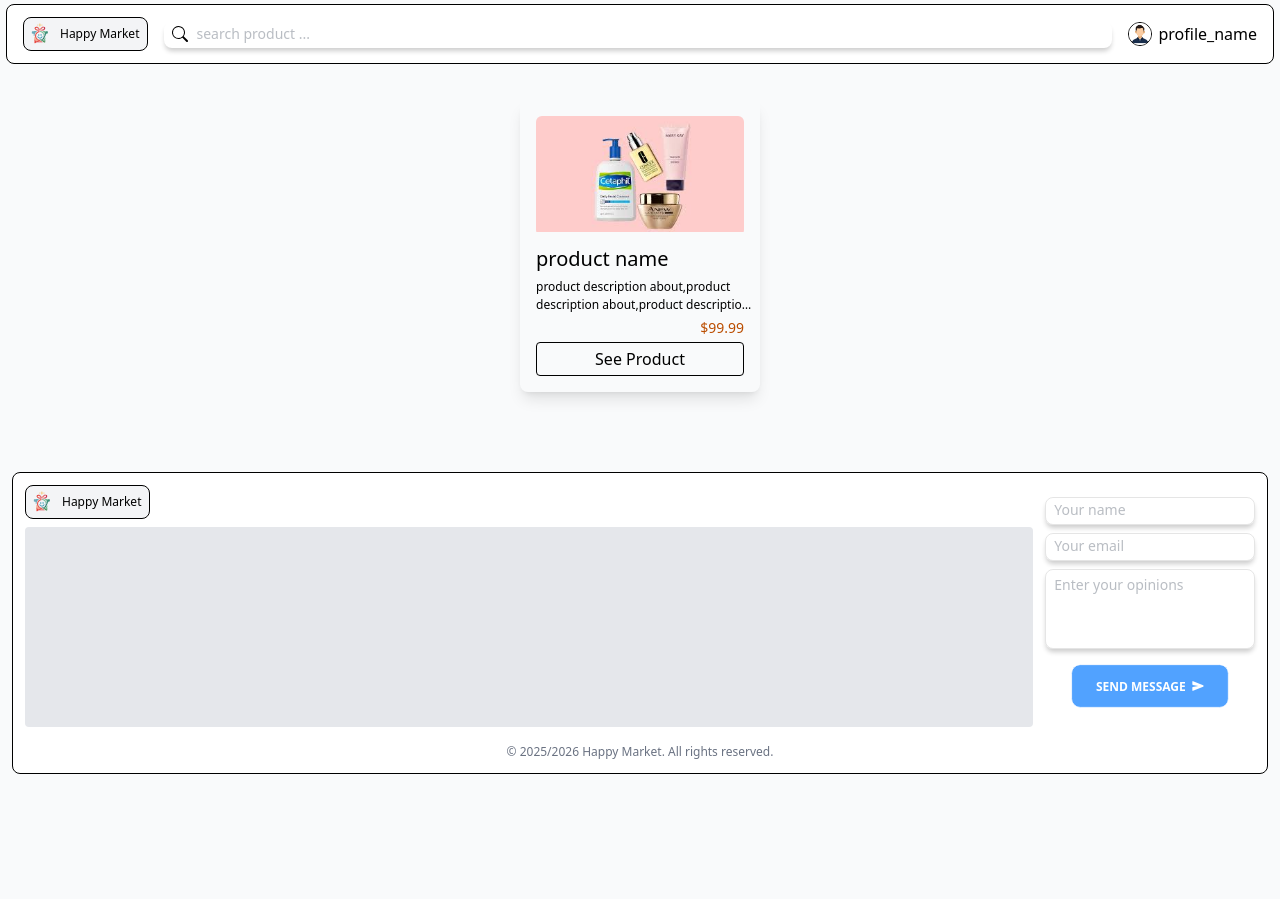
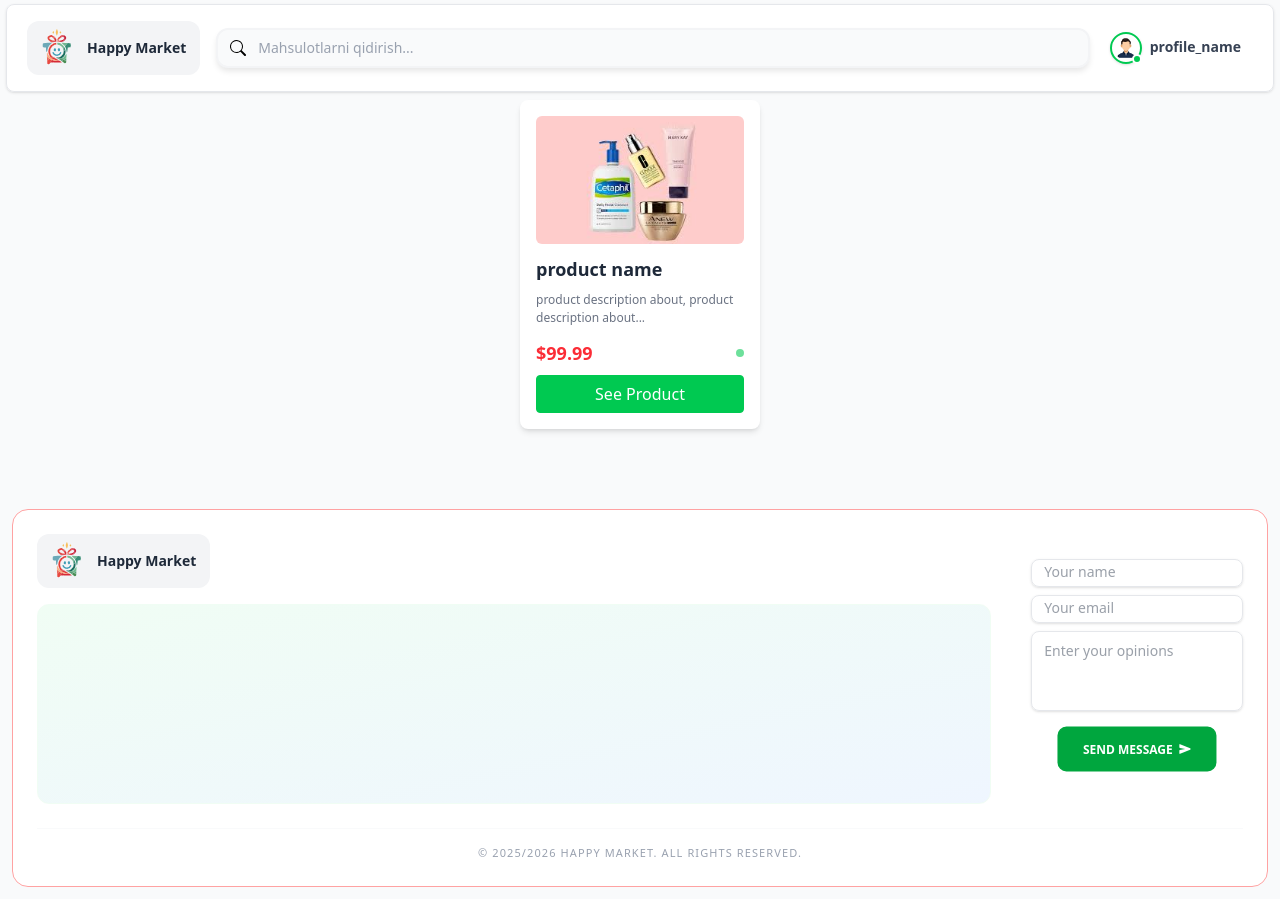
Before and after one commit to rax1mjon/happy_market, a React (Vite) app: page /home in a window 1280 px wide. Before the commit the page ends 800 px from the top, so only its background shows below. Built offline with nearby package versions, Linux system fonts and the light colour scheme.

Commit message:
add animation al of components

```diff
--- a/src/Components/Home/Home.jsx
+++ b/src/Components/Home/Home.jsx
@@ -4,20 +4,43 @@
 const Home = () => {
   return (
     <section className="flex items-center justify-center mb-20">
-      <div className=" shadow-lg rounded-lg p-4 flex flex-col gap-2 w-60">
-        <div className="w-full h-30 overflow-hidden rounded-md">
-          <img src={product} alt="" />
+      <div
+        className="group shadow-md rounded-lg p-4 flex flex-col gap-3 w-60 bg-white
+            transition-all duration-500 ease-out
+            /* Ring o'lchamni buzmaydi, rotate esa nozik qiyalik beradi */
+            hover:ring-1 hover:ring-green-400 hover:shadow-lg
+            hover:rotate-[1.5deg]"
+      >
+        <div className="w-full h-32 overflow-hidden rounded-md">
+          <img
+            src={product}
+            alt="product"
+            className="w-full h-full object-cover transition-transform duration-700
+                 group-hover:scale-110 group-hover:-rotate-1"
+          />
         </div>
 
-        <div className="flex flex-col gap-1">
-          <h2 className="text-[20px]">product name</h2>
-          <p className="line-clamp-2 w-55 text-[12px]">
-            product description about,product description about,product
-            description about{" "}
+        <div className="flex flex-col gap-2">
+          <h2 className="text-[18px] font-semibold text-gray-800 transition-colors duration-300 group-hover:text-green-600">
+            product name
+          </h2>
+          <p className="line-clamp-2 w-full text-[12px] text-gray-500">
+            product description about, product description about...
           </p>
-          <span className="text-sm self-end text-amber-700 text-shadow-blue-900">$99.99</span>
 
-          <button className="border rounded py-1">See Product</button>
+          <div className="flex justify-between items-center mt-1">
+            <span className="text-lg font-bold text-red-500">$99.99</span>
+            <span className="w-2 h-2 bg-green-500 rounded-full animate-pulse"></span>
+          </div>
+
+          <button
+            className="w-full border border-green-500 bg-green-500 text-white rounded py-1.5 font-medium
+                       transition-all duration-300
+                       hover:bg-white hover:text-green-600
+                       active:scale-95"
+          >
+            See Product
+          </button>
         </div>
       </div>
     </section>
--- a/src/assets/Components/Footer/Footer.jsx
+++ b/src/assets/Components/Footer/Footer.jsx
@@ -1,81 +1,92 @@
-import React from "react";
-import { logo } from "../../images";
-import { NavLink } from "react-router-dom";
+import LogoBtn from "../LogoBtn/LogoBtn";
 
 const Footer = () => {
   const handleSubmit = (event) => {
     event.preventDefault();
-    // Implement form submission logic here
     console.log("Form submitted");
   };
+
   return (
-    <footer className="custom_container">
-      <div className="footer-wrapper py-3 px-3 w-full flex flex-col justify-center items-center gap-4 border rounded-lg z-50 bg-white">
-        <div className="flex gap-3 justify-around items-center w-full">
-          <div className="flex flex-col flex-1 gap-2 items-start">
-            <NavLink
-              to="/home"
-              className="flex gap-1 items-center justify-self-start border rounded-lg bg-gray-100 py-1 pr-2  transition-all duration-150 hover:shadow-md hover:-translate-x-0.2 hover:scale-102 active:scale-100 active:translate-x-0"
-            >
-              <div className="header-brand w-8 h-6">
-                <img src={logo} alt="" />
-              </div>
-              <span className="whitespace-nowrap text-[12px] ">
-                Happy Market
-              </span>
-            </NavLink>
+    <footer className="custom_container mb-4">
 
-            <div className=" w-[100%] h-50 bg-gray-200 rounded "></div>
+      <div className="footer-wrapper py-6 px-6 w-full flex flex-col justify-center items-center gap-6 border border-red-300 rounded-2xl z-50 bg-white transition-all duration-300 hover:shadow-md hover:shadow-green-50">
+        <div className="flex gap-10 justify-around items-center w-full">
+          <div className="flex flex-col flex-1 gap-4 items-start">
+            <LogoBtn />
+            <div className="w-full h-50 bg-gradient-to-br from-green-50 to-blue-50 rounded-xl border border-green-50"></div>
           </div>
 
           <form className="flex flex-col gap-2">
             <input
-              className="p-1 pl-2 placeholder:text-[14px]  focus:outline-none border border-black/10 focus:border-black rounded-lg text-gray-700/70 text-[12px] focus:bg-gray-300/20 transition-all duration-150  shadow-[0_4px_5px_-1px_rgba(0,0,0,0.2)] w-full"
+              className="p-1 pl-3 placeholder:text-[14px] focus:outline-none border border-gray-200
+               focus:border-green-500 focus:ring-2 focus:ring-green-100 rounded-lg
+               text-gray-700 text-[12px] focus:bg-white transition-all duration-300
+               shadow-sm w-full focus:-translate-y-0.5"
               type="text"
               placeholder="Your name"
             />
+
             <input
-              className="p-1 pl-2 placeholder:text-[14px]  focus:outline-none border border-black/10 focus:border-black rounded-lg text-gray-700/70 text-[12px] focus:bg-gray-300/20 transition-all duration-150  shadow-[0_4px_5px_-1px_rgba(0,0,0,0.2)] w-full"
-              type="mail"
+              className="p-1 pl-3 placeholder:text-[14px] focus:outline-none border border-gray-200
+               focus:border-green-500 focus:ring-2 focus:ring-green-100 rounded-lg
+               text-gray-700 text-[12px] focus:bg-white transition-all duration-300
+               shadow-sm w-full focus:-translate-y-0.5"
+              type="email"
               placeholder="Your email"
             />
+
             <textarea
-              className="resize-none p-1 pl-2 placeholder:text-[14px] h-20  focus:outline-none border border-black/10 focus:border-black rounded-lg text-gray-700/70 text-[12px] focus:bg-gray-300/20 transition-all duration-150  shadow-[0_4px_5px_-1px_rgba(0,0,0,0.2)] w-full"
-              name=""
-              id=""
+              className="resize-none p-2 pl-3 placeholder:text-[14px] h-20 focus:outline-none
+               border border-gray-200 focus:border-green-500 focus:ring-2 focus:ring-green-100
+               rounded-lg text-gray-700 text-[12px] focus:bg-white transition-all
+               duration-300 shadow-sm w-full focus:-translate-y-0.5"
               placeholder="Enter your opinions"
             ></textarea>
+
             <button
               type="submit"
               onClick={(e) => handleSubmit(e)}
-              class="relative bottom-0 flex justify-center items-center gap-2 border border-black-10 hover:border-[#000] rounded-xl text-[#FFF] font-black bg-blue-400 uppercase px-8 py-4 z-10 overflow-hidden ease-in-out duration-700 group hover:text-[#000] hover:bg-[#FFF] active:scale-65 active:duration-0 focus:bg-[#FFF] focus:text-[#000] isolation-auto before:absolute before:w-full before:transition-all before:duration-700 before:hover:w-full before:-left-full before:hover:left-0 before:rounded-full before:bg-[#FFF] before:-z-10 before:aspect-square before:hover:scale-150 before:hover:duration-700 scale-75"
+              className="relative flex justify-center items-center gap-2 border-2 border-green-600
+               rounded-xl text-white font-black bg-green-600 uppercase px-8 py-4
+               overflow-hidden transition-all duration-300 group
+               /* Hoverda qizil emas, ko'k rang ishlatildi */
+               hover:bg-white hover:text-blue-600 hover:border-blue-500
+               active:scale-90 scale-75
+               isolation-auto before:absolute before:w-full before:h-full
+               before:bg-blue-50 before:left-full before:hover:left-0
+               before:transition-all before:duration-500 before:-z-10 before:ease-in-out"
             >
-              <span class="truncate eaes-in-out duration-300 group-active:-translate-x-96 group-focus:translate-x-96">
+              <span className="truncate transition-all duration-300 group-hover:tracking-wider">
                 Send Message
               </span>
-              <div class="absolute flex flex-row justify-center items-center gap-2 -translate-x-96 eaes-in-out duration-300 group-active:translate-x-0 group-focus:translate-x-0">
-                <div class="animate-spin size-4 border-2 border-[#000] border-t-transparent rounded-full"></div>
-                Processing...
-              </div>
+
               <svg
-                class="fill-[#FFF] group-hover:fill-[#000] group-hover:-translate-x-0 group-active:translate-x-96 group-active:duration-0 group-focus:translate-x-96 group-focus:fill-[#000] ease-in-out duration-200"
-                stroke="currentColor"
-                fill="currentColor"
-                stroke-width="0"
+                className="fill-current transition-all duration-300
+                 group-hover:translate-x-1 group-hover:-translate-y-1
+                 /* Ikonka hoverda ko'k bo'ladi */
+                 group-hover:text-blue-500 group-active:translate-x-10"
                 viewBox="0 0 512 512"
                 height="16"
                 width="16"
-                xmlns="http://www.w3.org/2000/svg"
+                xmlns="www.w3.org"
               >
                 <path d="m476.59 227.05-.16-.07L49.35 49.84A23.56 23.56 0 0 0 27.14 52 24.65 24.65 0 0 0 16 72.59v113.29a24 24 0 0 0 19.52 23.57l232.93 43.07a4 4 0 0 1 0 7.86L35.53 303.45A24 24 0 0 0 16 327v113.31A23.57 23.57 0 0 0 26.59 460a23.94 23.94 0 0 0 13.22 4 24.55 24.55 0 0 0 9.52-1.93L476.4 285.94l.19-.09a32 32 0 0 0 0-58.8z"></path>
               </svg>
+
+              {/* Spinner ham ko'k rangga moslandi */}
+              <div className="absolute inset-0 flex items-center justify-center opacity-0 group-focus:opacity-100 bg-white transition-opacity duration-300">
+                <div className="animate-spin size-5 border-3 border-blue-500 border-t-transparent rounded-full"></div>
+              </div>
             </button>
           </form>
         </div>
 
-        <span className="text-[12px] text-gray-500">
-          &copy; 2025/2026 Happy Market. All rights reserved.
-        </span>
+        {/* Copyright yozuvi uchun yuqoridan border qo'shildi */}
+        <div className="w-full pt-4 border-t border-gray-50 flex justify-center">
+          <span className="text-[11px] text-gray-400 tracking-widest uppercase">
+            &copy; 2025/2026 Happy Market. All rights reserved.
+          </span>
+        </div>
       </div>
     </footer>
   );
--- a/src/assets/Components/Header/Header.jsx
+++ b/src/assets/Components/Header/Header.jsx
@@ -1,42 +1,92 @@
-import React from "react";
-import { avatar, logo, search } from "../../images";
-import { NavLink } from "react-router-dom";
+import React, { useState, useEffect } from "react";
+import { avatar, search } from "../../images";
+import LogoBtn from "../LogoBtn/LogoBtn";
 
 const Header = () => {
+  const [isShrunk, setIsShrunk] = useState(false);
+
+  useEffect(() => {
+    const handleScroll = () => {
+      setIsShrunk(window.scrollY > 40);
+    };
+
+    window.addEventListener("scroll", handleScroll);
+    return () => window.removeEventListener("scroll", handleScroll);
+  }, []);
+
   const handleSearchChange = (event) => {
     const query = event.target.value;
-    // Implement search logic here, e.g., update state or call a search function
     console.log("Search query:", query);
   };
 
   return (
-    <header className="fixed top-1 left-1.5 right-1.5 border rounded-lg bg-white custom_container">
-      <div className="header-wrapper py-3 px-1 w-full flex justify-between items-center gap-4 ">
-        <NavLink
-          to="/home"
-          className="flex gap-1 items-center justify-self-start border rounded-lg bg-gray-100 py-1 pr-2  transition-all duration-150 hover:shadow-md hover:-translate-x-0.2 hover:scale-102 active:scale-100 active:translate-x-0"
+    <header
+      className={`fixed left-1.5 right-1.5 z-50 border rounded-lg bg-white/95 backdrop-blur-sm transition-all duration-500 ease-in-out
+      ${
+        isShrunk
+          ? "top-2 py-2 shadow-md border-red-200"
+          : "top-1 py-5 border-gray-200 shadow-sm"
+      } custom_container`}
+    >
+      <div
+        className={`header-wrapper px-2 w-full flex justify-between items-center gap-4 transition-all duration-500
+        ${isShrunk ? "scale-[0.98] py-1.5" : "scale-100 py-4"}`}
+      >
+        <div
+          className={`transition-transform duration-500 ${
+            isShrunk ? "scale-90" : "scale-100"
+          }`}
         >
-          <div className="header-brand w-8 h-6">
-            <img src={logo} alt="" />
-          </div>
-          <span className="whitespace-nowrap text-[12px] ">Happy Market</span>
-        </NavLink>
+          <LogoBtn />
+        </div>
 
-        <form className="flex-1 w-100 min-w-0 relative ">
+        <form className="flex-1 w-100 min-w-0 relative group">
           <input
-            className="[&::-webkit-search-cancel-button]:hidden [&::-webkit-search-cancel-button]:appearance-none p-1 pl-8 placeholder:text-[14px]  focus:outline-none focus:border focus:border-black rounded-lg text-gray-700/70 text-[12px] focus:bg-gray-300/20 transition-all duration-150  shadow-[0_4px_5px_-1px_rgba(0,0,0,0.2)] w-full"
+            className={`
+              w-full pl-10 pr-4 rounded-xl border-2 border-gray-100 bg-gray-50
+              text-sm text-gray-700 placeholder:text-gray-400
+              transition-all duration-500 ease-in-out
+              shadow-[0_4px_6px_-1px_rgba(0,0,0,0.1)]
+              focus:outline-none focus:bg-white focus:border-green-500
+              focus:ring-4 focus:ring-green-100 focus:scale-[1.01]
+              ${isShrunk ? "p-1.5" : "p-2"}
+              [&::-webkit-search-cancel-button]:hidden [&::-webkit-search-cancel-button]:appearance-none`}
             type="search"
-            placeholder="search product ..."
+            placeholder="Mahsulotlarni qidirish..."
             onChange={(e) => handleSearchChange(e)}
           />
-          <span class="absolute left-2 top-1/2 -translate-y-1/2 text-gray-400">
-            <img src={search} alt="" />
+
+          <span className="absolute left-3 top-1/2 -translate-y-1/2 transition-all duration-300 group-focus-within:scale-110 w-5 h-5 flex items-center justify-center">
+            <img
+              src={search}
+              alt="search"
+              className="transition-all duration-300 filter group-focus-within:sepia-[1] group-focus-within:hue-rotate-320 group-focus-within:saturate-[5]"
+            />
           </span>
+          <div className="absolute bottom-0 left-1/2 w-0 h-0.5 bg-red-500 transition-all duration-500 group-focus-within:w-[60%] group-focus-within:-translate-x-1/2 rounded-full" />
         </form>
 
-        <div className="flex gap-1.5 items-center">
-          <img className="w-6 h-6 rounded-[50%] border" src={avatar} alt="" />
-          <span className="whitespace-nowrap">profile_name</span>
+        <div
+          className={`flex gap-2 items-center group cursor-pointer p-1 pr-3 rounded-xl transition-all duration-500 hover:bg-gray-50
+          ${isShrunk ? "scale-90" : "scale-100"}`}
+        >
+          <div className="relative">
+            <img
+              className="w-8 h-8 rounded-full border-2 border-green-500 p-0.5 object-cover
+                 transition-all duration-300 ease-out
+                 group-hover:rotate-12 group-hover:scale-110 group-hover:border-blue-500 shadow-sm"
+              src={avatar}
+              alt="profile"
+            />
+            <span className="absolute bottom-0 right-0 w-2.5 h-2.5 bg-green-500 border-2 border-white rounded-full"></span>
+          </div>
+
+          <div className="flex flex-col">
+            <span className="whitespace-nowrap text-sm font-semibold text-gray-700 transition-all duration-300 group-hover:text-blue-600 group-hover:translate-x-1">
+              profile_name
+            </span>
+            <div className="h-0.5 w-0 bg-green-500 transition-all duration-300 group-hover:w-full group-hover:bg-blue-500 rounded-full" />
+          </div>
         </div>
       </div>
     </header>
--- a/src/assets/Components/Loading/style.css
+++ b/src/assets/Components/Loading/style.css
@@ -1,7 +1,7 @@
 /* HTML: <div class="loader"></div> */
 body {
   background-color: var(--color-gray-50);
-  padding-top: 100px;
+  padding: 100px 0 12px;
   transform: scale();
 }
 
--- /dev/null
+++ b/src/assets/Components/LogoBtn/LogoBtn.jsx
@@ -0,0 +1,34 @@
+import React from "react";
+import { logo } from "../../images";
+import { NavLink } from "react-router-dom";
+
+const LogoBtn = () => {
+  return (
+    <NavLink
+      to="/home"
+      className="
+    group flex gap-0.5 items-center justify-self-start
+    border-2 border-transparent bg-gray-100 py-1 md:pr-3 rounded-xl
+    transition-all duration-300
+    hover:bg-white hover:border-green-500
+    hover:shadow-[0_8px_15px_-3px_rgba(34,197,94,0.2)]
+    hover:scale-105 hover:-translate-y-0.5
+    active:scale-95 active:translate-y-0"
+    >
+      <div className="header-brand w-14 transition-transform duration-300 group-hover:rotate-[-5deg] group-hover:scale-110">
+        <img src={logo} alt="Happy Market Logo" />
+      </div>
+
+      <span
+        className="
+    hidden md:block whitespace-nowrap text-sm font-bold
+    text-gray-800 transition-all duration-300
+    group-hover:text-red-600 group-hover:translate-x-1"
+      >
+        Happy Market
+      </span>
+    </NavLink>
+  );
+};
+
+export default LogoBtn;
```
